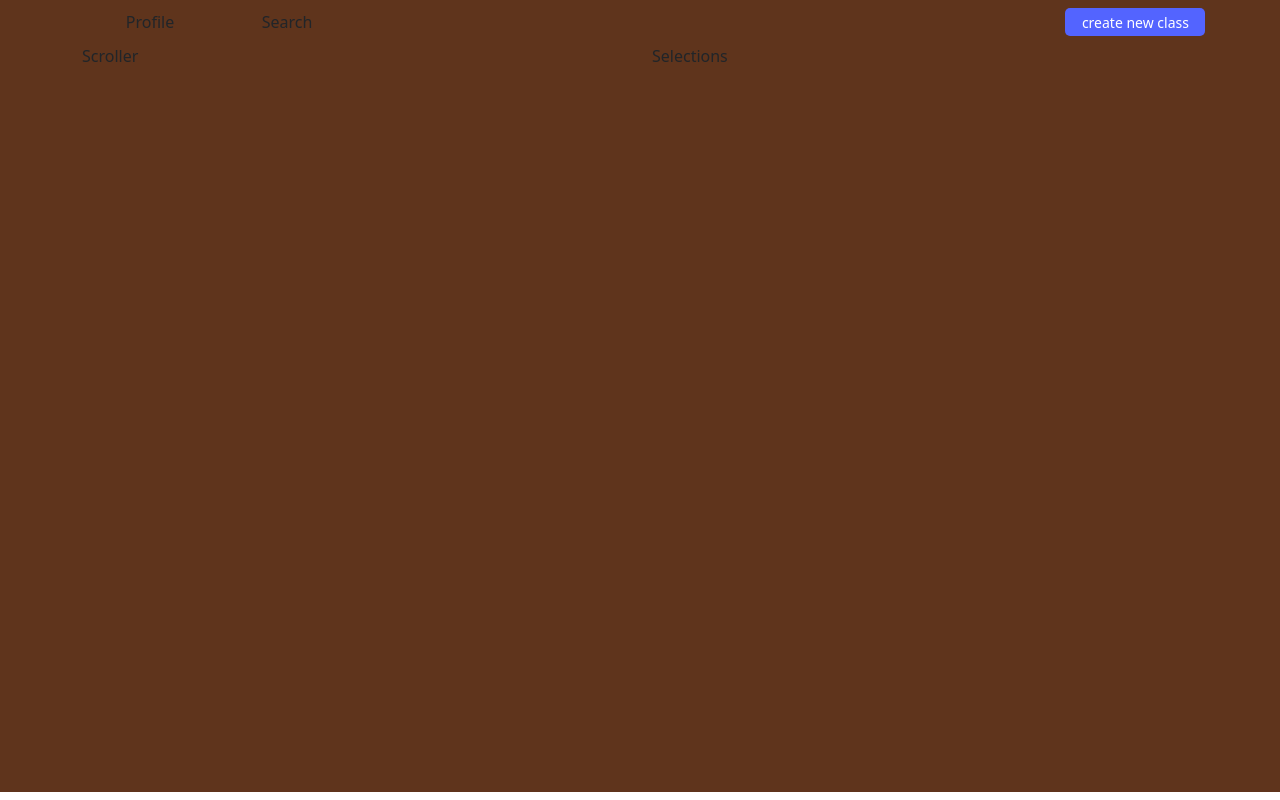
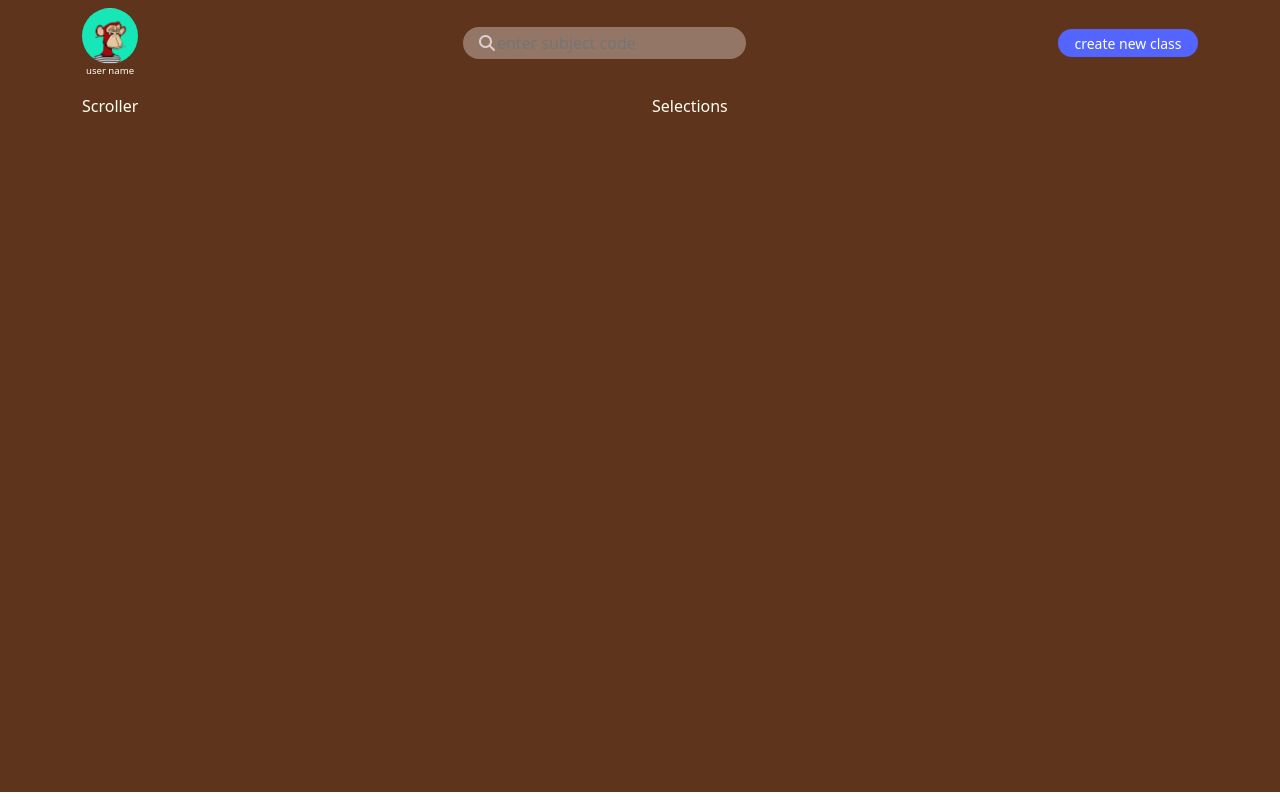
Before and after one commit to nakulankurmullam/noteslab, a React (Vite) app: page /faculty in a window 1280 px wide. Built offline with nearby package versions, Linux system fonts and the light colour scheme.

Commit message:
topnav completed

```diff
--- a/index.css
+++ b/index.css
@@ -1,5 +1,6 @@
 #root {
   background-color: #5f341c;
+  color:ivory;
   height: 100vh;
   margin: -8px;
   padding: 8px;
--- a/index.html
+++ b/index.html
@@ -5,7 +5,8 @@
     <meta http-equiv="X-UA-Compatible" content="IE=edge" />
     <meta name="viewport" content="width=device-width, initial-scale=1.0" />
     <title>Notes Lab</title>
-    <link rel="stylesheet" href="index.css">
+    <link rel="stylesheet" href="index.css" />
+    <script src="https://kit.fontawesome.com/4d8f0e3519.js" crossorigin="anonymous" defer></script>
   </head>
   <body>
     <div id="root"></div>
--- a/src/Components/SubComponents/Profile.css
+++ b/src/Components/SubComponents/Profile.css
@@ -0,0 +1,22 @@
+#prof-flex{
+    display: flex;
+    flex-direction: column;
+    align-items: center;
+}
+.prof-wrap {
+    height: 8.5vw;
+    width: 8.5vw;
+    max-width: 56px;
+    max-height:56px;
+    border-radius: 50%;
+    overflow: hidden;
+}
+#prof-image{
+    background-image: url(../../Assets/NFTmonke.png);
+    background-size:100%;
+    width:100%;
+    height:100%;
+}
+#u-name{
+    font-size:.6rem;
+}
--- a/src/Components/SubComponents/Profile.jsx
+++ b/src/Components/SubComponents/Profile.jsx
@@ -1,7 +1,13 @@
-import React from 'react'
+import React from "react";
+import "./Profile.css";
 
 export default function Profile() {
   return (
-    <div>Profile</div>
-  )
+    <div id="prof-flex">
+      <div className="prof-wrap">
+        <div id="prof-image"></div>
+      </div>
+      <div id="u-name">user name</div>
+    </div>
+  );
 }
--- a/src/Components/SubComponents/Search.css
+++ b/src/Components/SubComponents/Search.css
@@ -0,0 +1,22 @@
+.fa-search {
+  color: rgb(221, 207, 207);
+}
+.srch-wrap {
+  background-color: rgba(255, 255, 255, 0.325);
+  border-radius: 21px;
+  max-width: 316px;
+  margin-right: 1vw;
+  margin-left: 2vw;
+  padding:.2rem 1rem .2rem 1rem;
+  display:flex;
+  align-items: center;
+  justify-content: space-around;
+}
+#srch-ip {
+  border:hidden;
+  color:white;
+  background-color: transparent;
+}
+#srch-ip:focus {
+  outline: none;
+}
--- a/src/Components/SubComponents/Search.jsx
+++ b/src/Components/SubComponents/Search.jsx
@@ -1,9 +1,13 @@
-import React from 'react'
+import React from "react";
+import "./Search.css";
 
 function Search() {
   return (
-    <div>Search</div>
-  )
+      <div class="srch-wrap">
+        <i className="fa-solid fa-search"></i>
+        <input type="text" id="srch-ip" placeholder='enter subject code'/>
+      </div>
+  );
 }
 
-export default Search
+export default Search;
--- a/src/Components/Topnav.css
+++ b/src/Components/Topnav.css
@@ -2,21 +2,23 @@
   display: flex;
   padding-top: 0.5rem;
   padding-bottom: 0.5rem;
+  margin-bottom: 0.5rem;
+  margin-top: 1.5rem;
   overflow: hidden;
-  align-items: stretch;
-  justify-content: space evenly;
+  align-items: center;
+  justify-content: space-between;
+  row-gap:3vw;
 }
-.topnav-items {
+/* .topnav-items {
   margin: auto;
+} */
+
+#join-create {
+  background-color: #5364ff;
+  color: white;
+  border: none;
+  border-radius: 5rem;
+  font-size: 14px;
+  height: 2em;
+  width: 10em;
 }
-#join-create {
-  background-color: #5364FF;
-  color: white;
-  border:none;
-  border-radius:5px;
-  margin-right: -4vw;
-  margin-left: 52vw;
-  font-size:14px;
-  height:2em;
-  width :10em;
-}
--- a/src/Components/Topnav.jsx
+++ b/src/Components/Topnav.jsx
@@ -7,10 +7,10 @@ function Topnav() {
   return (
     <>
       <nav class="topnav">
-        <div class="topnav-items">
+        <div class="topnav-items" id="profile-info">
           <Profile />
         </div>
-        <div class="topnav-items">
+        <div class="topnav-items" id="search-btn">
           <Search />
         </div>
         <div class="topnav-items">
```
Also changed, not shown: src/Assets/NFTmonke.png (added).
